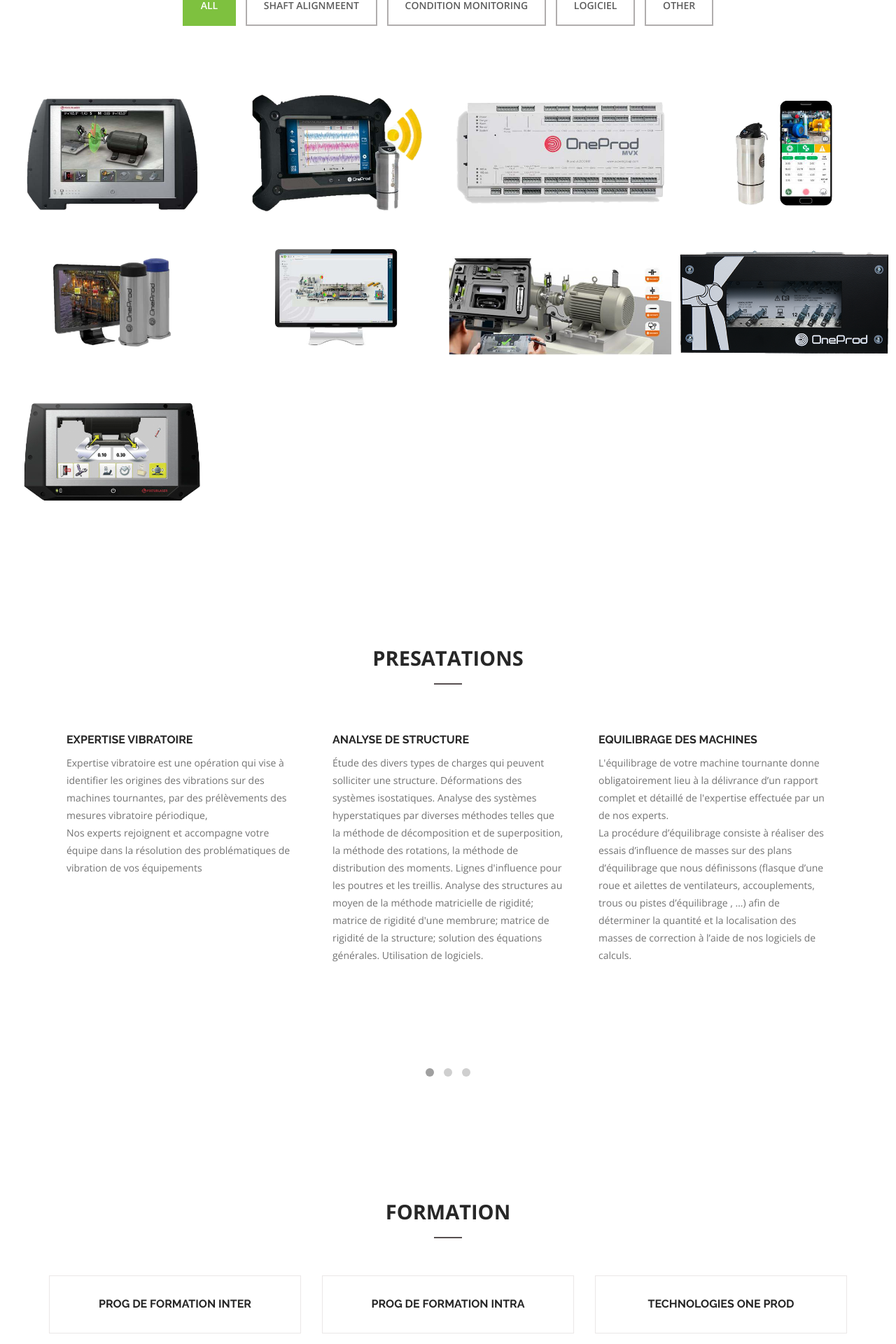
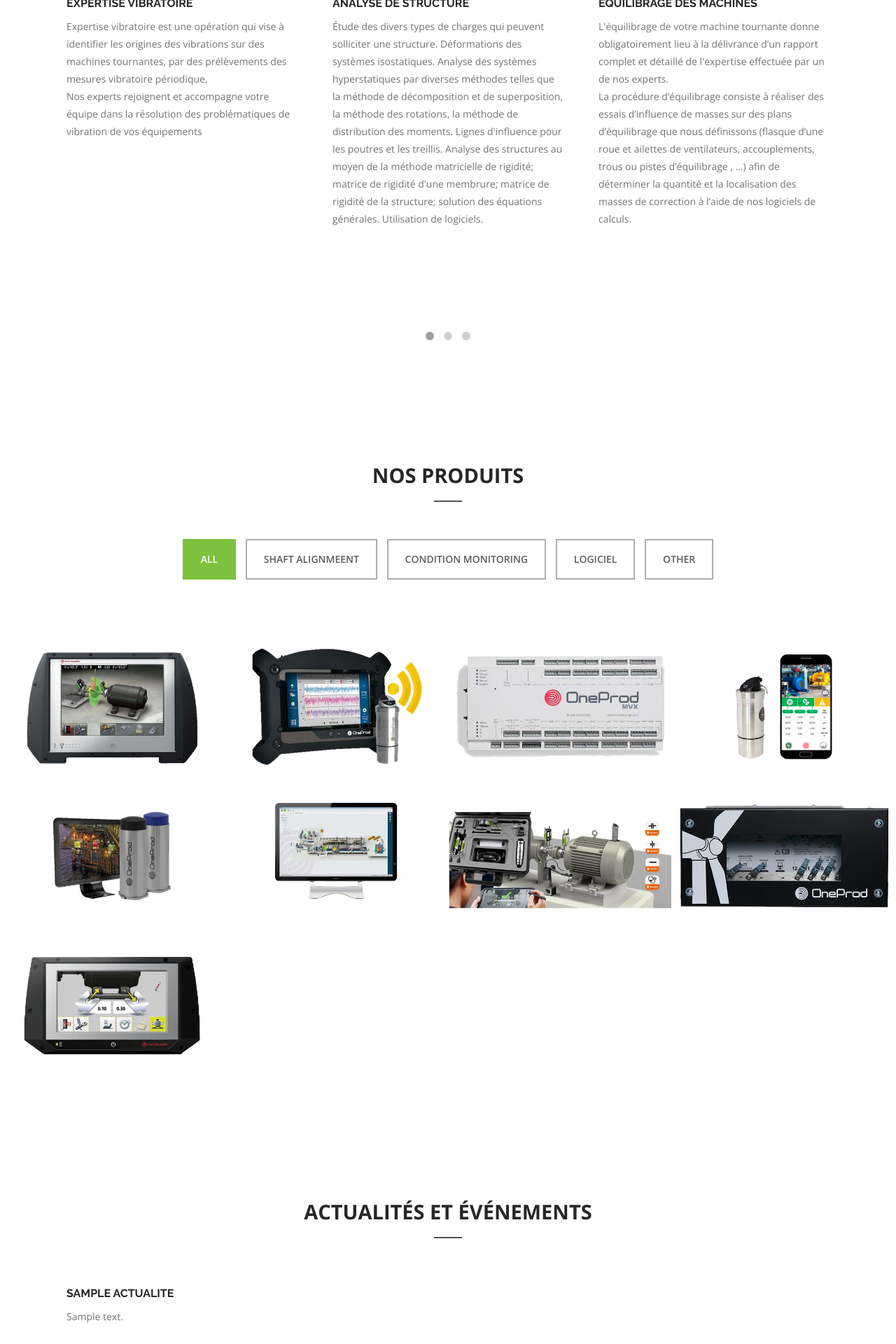
Before and after one commit to Khalil200a/pac, a Django app: template templates/index.html in a window 1280 px wide. Shown: the part 1800-3720 px from the top of the page at 70% size. Run offline with Django 3.2, Linux system fonts and the light colour scheme; the template is opened without the code that fills it: values that come from a table or form of the project are taken from there, others are empty; data comes from the database, SQL or seed files in the repository; both versions use the stored data as it was after the commit; tables that the repository leaves empty hold one stand-in row (values such as "Sample post"); some libraries are stand-ins or nearby versions.

Commit message:
Mise a jour

```diff
--- a/common/admin.py
+++ b/common/admin.py
@@ -7,3 +7,4 @@ admin.site.register(Prestation)
 admin.site.register(Consulting)
 admin.site.register(Produit)
 admin.site.register(Filters)
+admin.site.register(Actualite)
--- a/common/models.py
+++ b/common/models.py
@@ -25,6 +25,7 @@ class Consulting(models.Model):
 
     def __str__(self):
         return self.titre
+
 
 class Filters(models.Model):
     filter = models.CharField(max_length=200)
@@ -56,3 +57,11 @@ class Produit(models.Model):
 
     def __str__(self):
         return self.titre
+
+
+class Actualite(models.Model):
+    titre = models.CharField(max_length=200)
+    contenu = models.TextField(max_length=10000, blank=True)
+
+    def __str__(self):
+        return self.titre
--- a/common/views.py
+++ b/common/views.py
@@ -18,5 +18,6 @@ def pro(request):
     consultings = Consulting.objects.all()
     prestations = Prestation.objects.all()
     filters = Filters.objects.all()
-    context = {'produits': produits, 'formations': formations, 'consultings': consultings, 'prestations': prestations, 'filters':filters}
+    actualites = Actualite.objects.all()
+    context = {'produits': produits, 'formations': formations, 'consultings': consultings, 'prestations': prestations, 'filters':filters, 'actualites':actualites}
     return render(request, 'produit.html', context=context)
--- a/templates/index.html
+++ b/templates/index.html
@@ -143,9 +143,9 @@
                     <li class="secondary">
                         <div class="slider-text-wrapper">
                             <div class="container">
-                                <div class="big">PRESTATIONS</div>
-                                <div class="small">Expertise vibratoire, Analyse de structure...</div>
-                                <a href="#prestation" class=" middle btn btn-white">VOIR NOS PRESTATIONS</a>
+                                <div class="big">ACTUALITES</div>
+                                <div class="small">voir tout nos Actualités et nos événements</div>
+                                <a href="#actualites" class=" middle btn btn-white">VOIR NOS ACTUALITES</a>
                             </div>
                         </div>
                         <img src="{% static 'images/slider/shaft.jpg' %}" alt="">
@@ -221,6 +221,28 @@
         </section>
         <!--End About-->
 
+        <section id="actualites" class="section">
+            <div class="container">
+                <div class="row">
+                    <div class="title-box text-center">
+                        <h2 class="title">Presatations</h2>
+                    </div>
+                </div>
+                <!-- Prestation -->
+                <div class="team-items team-carousel">
+                   {% for prestation in prestations %}
+                        <div id="{{prestation.titre}}" class="item">
+                            <h4>{{prestation.titre}}</h4>
+                            <p>{{prestation.contenu|linebreaks}}</p>
+                        </div>
+                    {% endfor %}
+                </div>
+                <!-- End Prestation -->
+            </div>
+            <!-- End Content -->
+        </section>
+        <!--End Team-->
+
         <!--Start Produit-->
         <section id="produit" class="section">
             <!-- Filtering -->
@@ -271,15 +293,15 @@
             <div class="container">
                 <div class="row">
                     <div class="title-box text-center">
-                        <h2 class="title">Presatations</h2>
+                        <h2 class="title">Actualités et événements</h2>
                     </div>
                 </div>
-                <!-- Prestation -->
+                <!-- Actualités -->
                 <div class="team-items team-carousel">
-                   {% for prestation in prestations %}
-                        <div id="{{prestation.titre}}" class="item">
-                            <h4>{{prestation.titre}}</h4>
-                            <p>{{prestation.contenu|linebreaks}}</p>
+                   {% for actualite in actualites %}
+                        <div id="{{actualite.titre}}" class="item">
+                            <h4>{{actualite.titre}}</h4>
+                            <p>{{actualite.contenu|linebreaks}}</p>
                         </div>
                     {% endfor %}
                 </div>
```
Also changed, not shown: common/migrations/0020_actualite.py (added), db.sqlite3.
